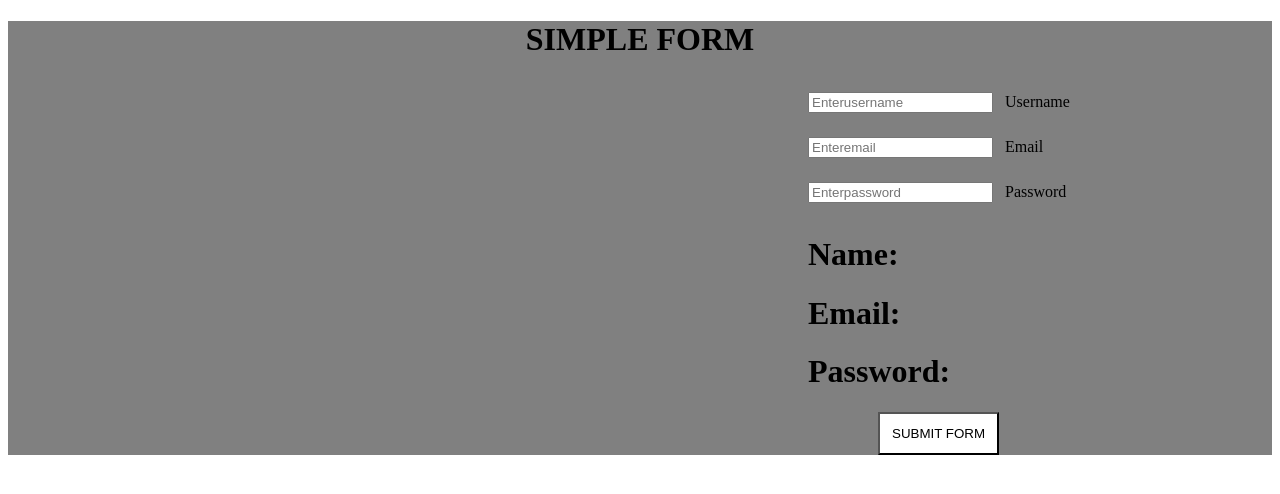
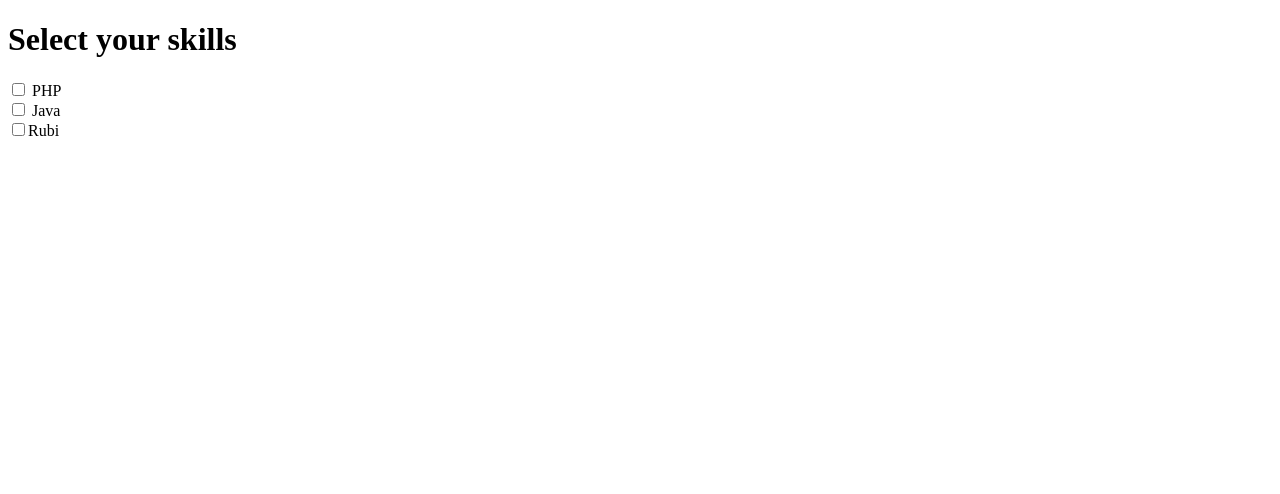
Before and after one commit to muhtashim410kk-jpg/react, a React (Vite) app: page / in a window 1280 px wide. Shown: the top 494 px of the page. Built offline with nearby package versions, Linux system fonts and the light colour scheme.

Commit message:
Checkbox handling

```diff
--- a/src/App.jsx
+++ b/src/App.jsx
@@ -1,40 +1,41 @@
 import { useState } from "react"
 
+   function Checkbox(){
 
-function Handlinginput(){
+       const [skills,setskills]=useState([]);
 
-          const [name,setname]= useState("");
-          const [email,setemail] = useState("");
-          const [Password,setpassword]=useState("");
+      function handleskills (Event){
 
- return(
+           console.log(Event.target.value,Event.target.checked)
 
-         <div style={{backgroundColor:"gray"}}   >
-                     <h1 style={{textAlign:"center"}} >SIMPLE FORM</h1>
+           if(Event.target.checked){
 
- <input  style={{margin:"12px", marginLeft:"800px"  }} onChange={(event)=> setname(event.target.value)} type="text" placeholder="Enterusername" id="username" value={name} />Username
-            <label htmlFor="username"></label>
-      <br />
-<input   style={{margin:"12px" , marginLeft:"800px" }} onChange={(event)=> setemail(event.target.value)} type="text" placeholder="Enteremail" id="Email" value={email} />Email
-            <label htmlFor="Email"></label>
+               setskills([...skills,Event.target.value])
+           }else{
+            setskills(skills.filter((item)=>item!=Event.target.value))
+           }
+       }
 
- <input   style={{margin:"12px" , marginLeft:"800px" }} onChange={(event)=> setpassword(event.target.value)} type="text" placeholder="Enterpassword" id="Password" value={Password} />Password
-            <label htmlFor="Password"></label>
+     return(
 
-  <h1  style={{marginLeft:"800px"}} >  Name:  {name}   </h1>
-  <h1  style={{marginLeft:"800px"}} >   Email:  {email}   </h1>
-  <h1  style={{marginLeft:"800px"}} >   Password:  {Password}   </h1>
+        <div>
+                 <h1>Select your skills</h1>
+    <input  onChange={handleskills}  type="checkbox" id="php" value="Php"  /> PHP
+    <label htmlFor="php"></label>
+    <br />
+    <input    onChange={handleskills}  type="checkbox" id="java" value="Java" /> Java
+    <label htmlFor="java"></label>
+    <br />
+    <input   onChange={handleskills}  type="checkbox" id="rubi" value="Rubi"  />Rubi
+    <label htmlFor="rubi"></label>
 
-           <button style={{marginLeft:"870px" , backgroundColor:"white", padding:"12px" }} >SUBMIT FORM</button>
+              <h1> {skills.toString()}  </h1>
 
-         </div>
+        </div>
+
+     )
 
 
- )
+   }
 
-
-
-
-
-}
-export default Handlinginput
+   export default Checkbox
--- a/src/main.jsx
+++ b/src/main.jsx
@@ -1,6 +1,7 @@
 import { StrictMode } from 'react'
 import { createRoot } from 'react-dom/client'
 import Handlinginput from './App'
+import Checkbox from './App'
 
 
 
@@ -10,6 +11,6 @@ import Handlinginput from './App'
 
 createRoot(document.getElementById('root')).render(
   <StrictMode>
-    <Handlinginput />
+    <Checkbox />
   </StrictMode>
 )
```
